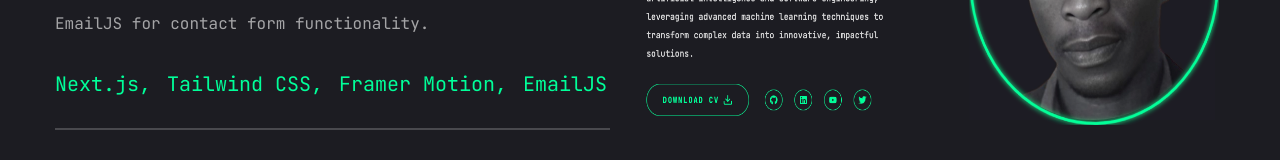
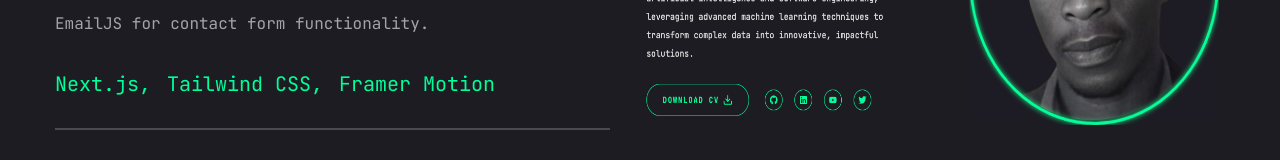
Before and after one commit to levisstrauss/portfolio, a Next.js app: page /work in a window 1280 px wide. Shown: the part 442-602 px from the top of the page. Built offline with nearby package versions, Linux system fonts and the light colour scheme; grey boxes are pictures that could not be loaded.

Commit message:
Fixed broken links

```diff
--- a/app/work/page.jsx
+++ b/app/work/page.jsx
@@ -21,7 +21,6 @@
             { name: "Next.js" },
             { name: "Tailwind CSS" },
             { name: "Framer Motion" },
-            { name: "EmailJS"},
         ],
         image: '/assets/work/thumb1.png',
         live: "https://codemon.io/",
@@ -39,6 +38,7 @@
             { name: "Matplotlib"},
         ],
         image: '/assets/work/thumb2.png',
+        live: "",
         github: "https://github.com/levisstrauss/flower_classification",
     }
 ]
```
